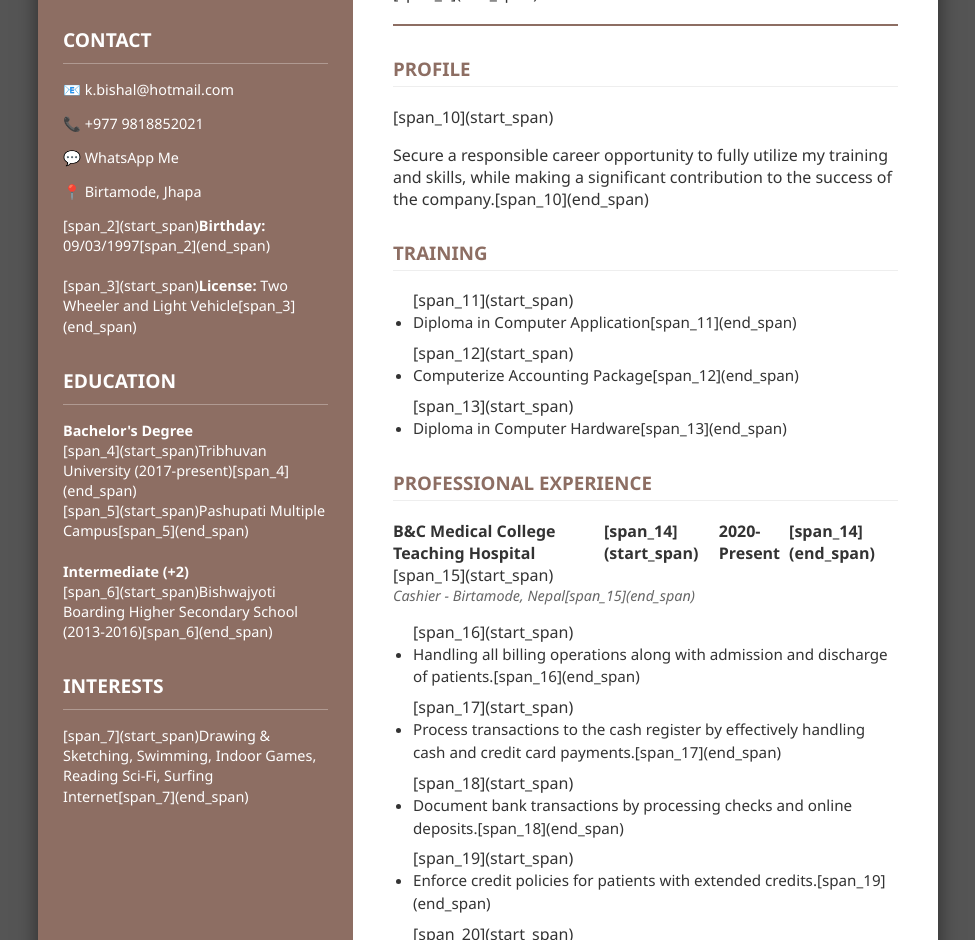
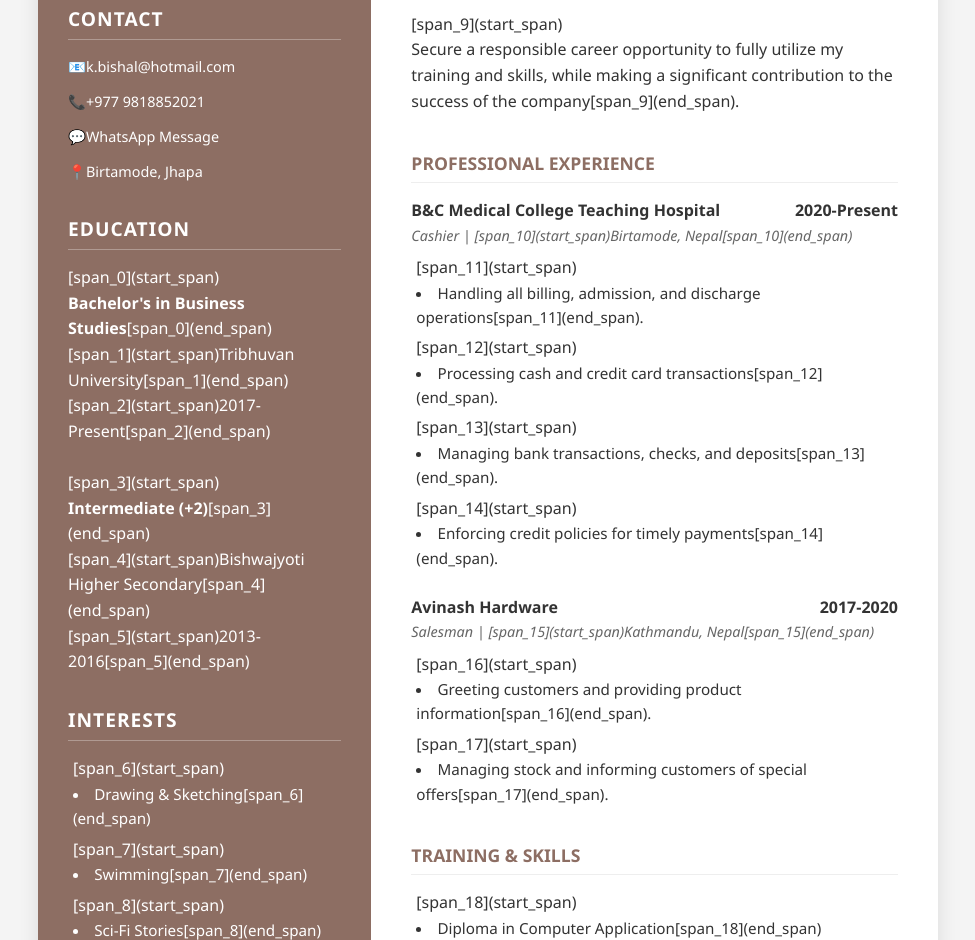
Before and after one commit to seazonk/Bishal, a plain HTML site: page index.html in a window 1280 px wide. Shown: the part 244-1184 px from the top of the page, without its empty margins (152-1127 px from the left). Drawn offline with Linux system fonts and the light colour scheme.

Commit message:
index.html

```diff
--- a/index.html
+++ b/index.html
@@ -6,168 +6,241 @@
     <title>BISHAL KARKI - Resume</title>
     <style>
         :root {
-            --sidebar-bg: #8d6e63; /* Matches the brown tone in your PDF */
-            --text-main: #333;
-            --text-light: #ffffff;
-        }
-        * { box-sizing: border-box; }
-        body { font-family: 'Segoe UI', Arial, sans-serif; margin: 0; padding: 0; background: #555; display: flex; justify-content: center; }
-
-        .resume-container {
-            background: white;
-            width: 900px;
-            min-height: 1100px;
-            display: flex;
-            box-shadow: 0 0 20px rgba(0,0,0,0.5);
-            margin: 40px 0;
+            --accent-brown: #8d6e63;
+            --bg-gray: #f4f4f4;
+            --text-dark: #333;
+            --white: #ffffff;
         }
 
-        /* Sidebar Styling */
+        * { margin: 0; padding: 0; box-sizing: border-box; }
+
+        body {
+            font-family: 'Segoe UI', Roboto, Helvetica, Arial, sans-serif;
+            line-height: 1.6;
+            background-color: var(--bg-gray);
+            color: var(--text-dark);
+            padding: 20px;
+        }
+
+        .resume-wrapper {
+            max-width: 900px;
+            margin: 0 auto;
+            background: var(--white);
+            display: flex;
+            flex-wrap: wrap; /* Allows stacking on mobile */
+            box-shadow: 0 0 20px rgba(0,0,0,0.1);
+            border-radius: 8px;
+            overflow: hidden;
+        }
+
+        /* --- Left Column (Sidebar) --- */
         .sidebar {
-            width: 35%;
-            background-color: var(--sidebar-bg);
-            color: var(--text-light);
-            padding: 40px 25px;
+            flex: 1 1 300px;
+            background-color: var(--accent-brown);
+            color: var(--white);
+            padding: 40px 30px;
         }
+
+        .profile-container { text-align: center; margin-bottom: 30px; }
+
         .profile-img {
-            width: 160px;
-            height: 160px;
+            width: 150px;
+            height: 150px;
             border-radius: 50%;
-            border: 5px solid white;
-            display: block;
-            margin: 0 auto 30px;
+            border: 5px solid rgba(255,255,255,0.2);
             object-fit: cover;
             background: #eee;
         }
-        .sidebar h2 {
+
+        .sidebar-section { margin-bottom: 30px; }
+
+        .sidebar-section h2 {
+            font-size: 1.2rem;
+            text-transform: uppercase;
             border-bottom: 1px solid rgba(255,255,255,0.3);
-            padding-bottom: 10px;
-            font-size: 1.2em;
+            margin-bottom: 15px;
+            padding-bottom: 5px;
+            letter-spacing: 1px;
+        }
+
+        .contact-item {
+            display: flex;
+            align-items: center;
+            margin-bottom: 12px;
+            font-size: 0.9rem;
+        }
+
+        .contact-item a {
+            color: var(--white);
+            text-decoration: none;
+            transition: opacity 0.2s;
+        }
+
+        .contact-item a:hover { opacity: 0.8; text-decoration: underline; }
+
+        /* --- Right Column (Main Content) --- */
+        .main-content {
+            flex: 2 1 500px;
+            padding: 50px 40px;
+            background: var(--white);
+        }
+
+        header { border-bottom: 2px solid var(--accent-brown); margin-bottom: 30px; padding-bottom: 10px; }
+
+        header h1 {
+            font-size: 2.5rem;
+            color: #222;
+            letter-spacing: 2px;
             text-transform: uppercase;
-            margin-top: 30px;
         }
-        .contact-link {
-            display: block;
-            color: white;
-            text-decoration: none;
+
+        .job-title {
+            font-size: 1.2rem;
+            color: var(--accent-brown);
+            font-weight: bold;
+            letter-spacing: 3px;
+        }
+
+        section { margin-bottom: 35px; }
+
+        section h2 {
+            color: var(--accent-brown);
+            font-size: 1.1rem;
+            text-transform: uppercase;
+            border-bottom: 1px solid #eee;
             margin-bottom: 15px;
-            font-size: 0.9em;
+            padding-bottom: 5px;
         }
-        .contact-link:hover { text-decoration: underline; }
-        .sidebar-item { margin-bottom: 20px; font-size: 0.9em; line-height: 1.4; }
 
-        /* Main Content Styling */
-        .main-content {
-            width: 65%;
-            padding: 50px 40px;
-            color: var(--text-main);
+        .experience-block { margin-bottom: 25px; }
+
+        .exp-header {
+            display: flex;
+            justify-content: space-between;
+            font-weight: bold;
+            flex-wrap: wrap;
         }
-        .header-section { border-bottom: 2px solid var(--sidebar-bg); padding-bottom: 20px; margin-bottom: 30px; }
-        h1 { margin: 0; font-size: 2.8em; letter-spacing: 2px; color: #000; }
-        .title { font-size: 1.4em; color: var(--sidebar-bg); font-weight: bold; letter-spacing: 4px; }
 
-        h3 { color: var(--sidebar-bg); text-transform: uppercase; border-bottom: 1px solid #eee; padding-bottom: 5px; margin-top: 30px; }
-        .exp-item { margin-bottom: 25px; }
-        .exp-row { display: flex; justify-content: space-between; font-weight: bold; }
-        .location-text { font-style: italic; color: #666; font-size: 0.9em; margin-bottom: 8px; }
+        .sub-header {
+            font-style: italic;
+            color: #666;
+            font-size: 0.9rem;
+            margin-bottom: 8px;
+        }
 
-        ul { padding-left: 20px; }
-        li { margin-bottom: 8px; font-size: 0.95em; line-height: 1.5; }
+        ul { list-style-position: inside; padding-left: 5px; }
 
-        @media print {
-            body { background: white; }
-            .resume-container { margin: 0; box-shadow: none; width: 100%; }
+        li { margin-bottom: 6px; font-size: 0.95rem; }
+
+        .declaration {
+            margin-top: 50px;
+            font-size: 0.8rem;
+            color: #888;
+            border-top: 1px solid #eee;
+            padding-top: 10px;
+        }
+
+        /* --- Mobile Responsiveness --- */
+        @media (max-width: 768px) {
+            body { padding: 0; }
+            .resume-wrapper { border-radius: 0; margin: 0; }
+            .sidebar, .main-content { flex: 1 1 100%; padding: 30px 20px; }
+            header h1 { font-size: 2rem; }
+            .exp-header { flex-direction: column; }
         }
     </style>
 </head>
 <body>
 
-<div class="resume-container">
-    <div class="sidebar">
-        <img src="https://i.imgur.com/your_image_here.jpg" alt="BISHAL KARKI" class="profile-img">
-
-        <h2>Contact</h2>
-        <a href="mailto:k.bishal@hotmail.com" class="contact-link">📧 k.bishal@hotmail.com</a>
-        <a href="tel:+9779818852021" class="contact-link">📞 +977 9818852021</a>
-        <a href="https://wa.me/9779818852021" class="contact-link">💬 WhatsApp Me</a>
-        <a href="https://www.google.com/maps/search/Birtamode,+Jhapa" target="_blank" class="contact-link">📍 Birtamode, Jhapa</a>
-
-        <div class="sidebar-item">
-            [span_2](start_span)<strong>Birthday:</strong> 09/03/1997[span_2](end_span)
-        </div>
-        <div class="sidebar-item">
-            [span_3](start_span)<strong>License:</strong> Two Wheeler and Light Vehicle[span_3](end_span)
+<div class="resume-wrapper">
+    <aside class="sidebar">
+        <div class="profile-container">
+            <img src="https://via.placeholder.com/150" alt="BISHAL KARKI" class="profile-img">
         </div>
 
-        <h2>Education</h2>
-        <div class="sidebar-item">
-            <strong>Bachelor's Degree</strong><br>
-            [span_4](start_span)Tribhuvan University (2017-present)[span_4](end_span)<br>
-            [span_5](start_span)Pashupati Multiple Campus[span_5](end_span)
-        </div>
-        <div class="sidebar-item">
-            <strong>Intermediate (+2)</strong><br>
-            [span_6](start_span)Bishwajyoti Boarding Higher Secondary School (2013-2016)[span_6](end_span)
+        <div class="sidebar-section">
+            <h2>Contact</h2>
+            <div class="contact-item">📧 <a href="mailto:k.bishal@hotmail.com">k.bishal@hotmail.com</a></div>
+            <div class="contact-item">📞 <a href="tel:+9779818852021">+977 9818852021</a></div>
+            <div class="contact-item">💬 <a href="https://wa.me/9779818852021">WhatsApp Message</a></div>
+            <div class="contact-item">📍 <a href="https://www.google.com/maps/search/Birtamode,+Jhapa" target="_blank">Birtamode, Jhapa</a></div>
         </div>
 
-        <h2>Interests</h2>
-        <div class="sidebar-item">
-            [span_7](start_span)Drawing & Sketching, Swimming, Indoor Games, Reading Sci-Fi, Surfing Internet[span_7](end_span)
-        </div>
-    </div>
-
-    <div class="main-content">
-        <div class="header-section">
-            [span_8](start_span)<h1>BISHAL KARKI</h1>[span_8](end_span)
-            [span_9](start_span)<div class="title">CASHIER</div>[span_9](end_span)
+        <div class="sidebar-section">
+            <h2>Education</h2>
+            [span_0](start_span)<p><strong>Bachelor's in Business Studies</strong>[span_0](end_span)<br>
+               [span_1](start_span)Tribhuvan University[span_1](end_span)<br>
+               [span_2](start_span)2017-Present[span_2](end_span)</p>
+            <br>
+            [span_3](start_span)<p><strong>Intermediate (+2)</strong>[span_3](end_span)<br>
+               [span_4](start_span)Bishwajyoti Higher Secondary[span_4](end_span)<br>
+               [span_5](start_span)2013-2016[span_5](end_span)</p>
         </div>
 
-        <h3>Profile</h3>
-        [span_10](start_span)<p>Secure a responsible career opportunity to fully utilize my training and skills, while making a significant contribution to the success of the company.[span_10](end_span)</p>
-
-        <h3>Training</h3>
-        <ul>
-            [span_11](start_span)<li>Diploma in Computer Application[span_11](end_span)</li>
-            [span_12](start_span)<li>Computerize Accounting Package[span_12](end_span)</li>
-            [span_13](start_span)<li>Diploma in Computer Hardware[span_13](end_span)</li>
-        </ul>
-
-        <h3>Professional Experience</h3>
-        <div class="exp-item">
-            <div class="exp-row">
-                <span>B&C Medical College Teaching Hospital</span>
-                [span_14](start_span)<span>2020-Present</span>[span_14](end_span)
-            </div>
-            [span_15](start_span)<div class="location-text">Cashier - Birtamode, Nepal[span_15](end_span)</div>
+        <div class="sidebar-section">
+            <h2>Interests</h2>
             <ul>
-                [span_16](start_span)<li>Handling all billing operations along with admission and discharge of patients.[span_16](end_span)</li>
-                [span_17](start_span)<li>Process transactions to the cash register by effectively handling cash and credit card payments.[span_17](end_span)</li>
-                [span_18](start_span)<li>Document bank transactions by processing checks and online deposits.[span_18](end_span)</li>
-                [span_19](start_span)<li>Enforce credit policies for patients with extended credits.[span_19](end_span)</li>
-                [span_20](start_span)<li>Coordinate with accounting for timely payments to suppliers.[span_20](end_span)</li>
+                [span_6](start_span)<li>Drawing & Sketching[span_6](end_span)</li>
+                [span_7](start_span)<li>Swimming[span_7](end_span)</li>
+                [span_8](start_span)<li>Sci-Fi Stories[span_8](end_span)</li>
             </ul>
         </div>
+    </aside>
 
-        <div class="exp-item">
-            <div class="exp-row">
-                <span>Avinash Hardware</span>
-                [span_21](start_span)<span>2017-2020</span>[span_21](end_span)
+    <main class="main-content">
+        <header>
+            <h1>BISHAL KARKI</h1>
+            <div class="job-title">CASHIER</div>
+        </header>
+
+        <section>
+            <h2>Profile</h2>
+            [span_9](start_span)<p>Secure a responsible career opportunity to fully utilize my training and skills, while making a significant contribution to the success of the company[span_9](end_span).</p>
+        </section>
+
+        <section>
+            <h2>Professional Experience</h2>
+            <div class="experience-block">
+                <div class="exp-header">
+                    <p>B&C Medical College Teaching Hospital</p>
+                    <p>2020-Present</p>
+                </div>
+                <div class="sub-header">Cashier | [span_10](start_span)Birtamode, Nepal[span_10](end_span)</div>
+                <ul>
+                    [span_11](start_span)<li>Handling all billing, admission, and discharge operations[span_11](end_span).</li>
+                    [span_12](start_span)<li>Processing cash and credit card transactions[span_12](end_span).</li>
+                    [span_13](start_span)<li>Managing bank transactions, checks, and deposits[span_13](end_span).</li>
+                    [span_14](start_span)<li>Enforcing credit policies for timely payments[span_14](end_span).</li>
+                </ul>
             </div>
-            [span_22](start_span)<div class="location-text">Salesman - Kathmandu, Nepal[span_22](end_span)</div>
+
+            <div class="experience-block">
+                <div class="exp-header">
+                    <p>Avinash Hardware</p>
+                    <p>2017-2020</p>
+                </div>
+                <div class="sub-header">Salesman | [span_15](start_span)Kathmandu, Nepal[span_15](end_span)</div>
+                <ul>
+                    [span_16](start_span)<li>Greeting customers and providing product information[span_16](end_span).</li>
+                    [span_17](start_span)<li>Managing stock and informing customers of special offers[span_17](end_span).</li>
+                </ul>
+            </div>
+        </section>
+
+        <section>
+            <h2>Training & Skills</h2>
             <ul>
-                [span_23](start_span)<li>Greeting and directing customers and providing product features and pricing.[span_23](end_span)</li>
-                [span_24](start_span)<li>Answering customers' questions about specific services.[span_24](end_span)</li>
-                [span_25](start_span)<li>Ensuring racks are fully stocked and informing customers about discounts.[span_25](end_span)</li>
+                [span_18](start_span)<li>Diploma in Computer Application[span_18](end_span)</li>
+                [span_19](start_span)<li>Computerize Accounting Package[span_19](end_span)</li>
+                [span_20](start_span)<li>Excellent Customer Service[span_20](end_span)</li>
             </ul>
-        </div>
+        </section>
 
-        <h3>Skills</h3>
-        [span_26](start_span)<p>Friendly and positive attitude, Excellent customer service, Communication skills, Attention to detail, Quick Learner.[span_26](end_span)</p>
-
-        <p style="margin-top:40px; font-size: 0.8em; color: #888;">
-            [span_27](start_span)<strong>Declaration:</strong> I hereby declare that all the details provided above are true to the best of my knowledge.[span_27](end_span)
+        <p class="declaration">
+            [span_21](start_span)<strong>Declaration:</strong> I hereby declare that all details provided above are true to the best of my knowledge[span_21](end_span).<br>
+            [span_22](start_span)<strong>License:</strong> Two Wheeler and Light Vehicle[span_22](end_span)
         </p>
-    </div>
+    </main>
 </div>
 
 </body>
```
